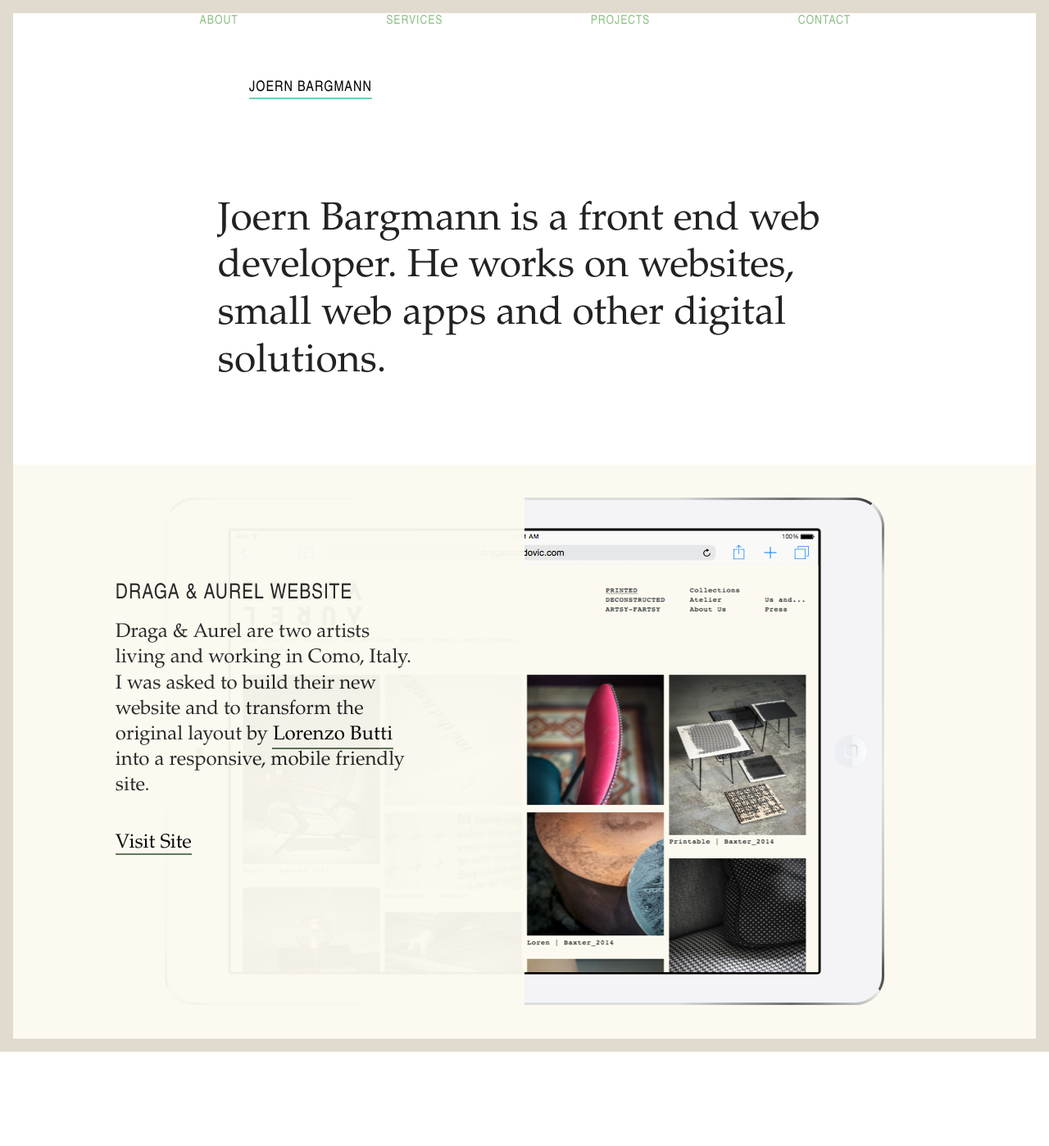
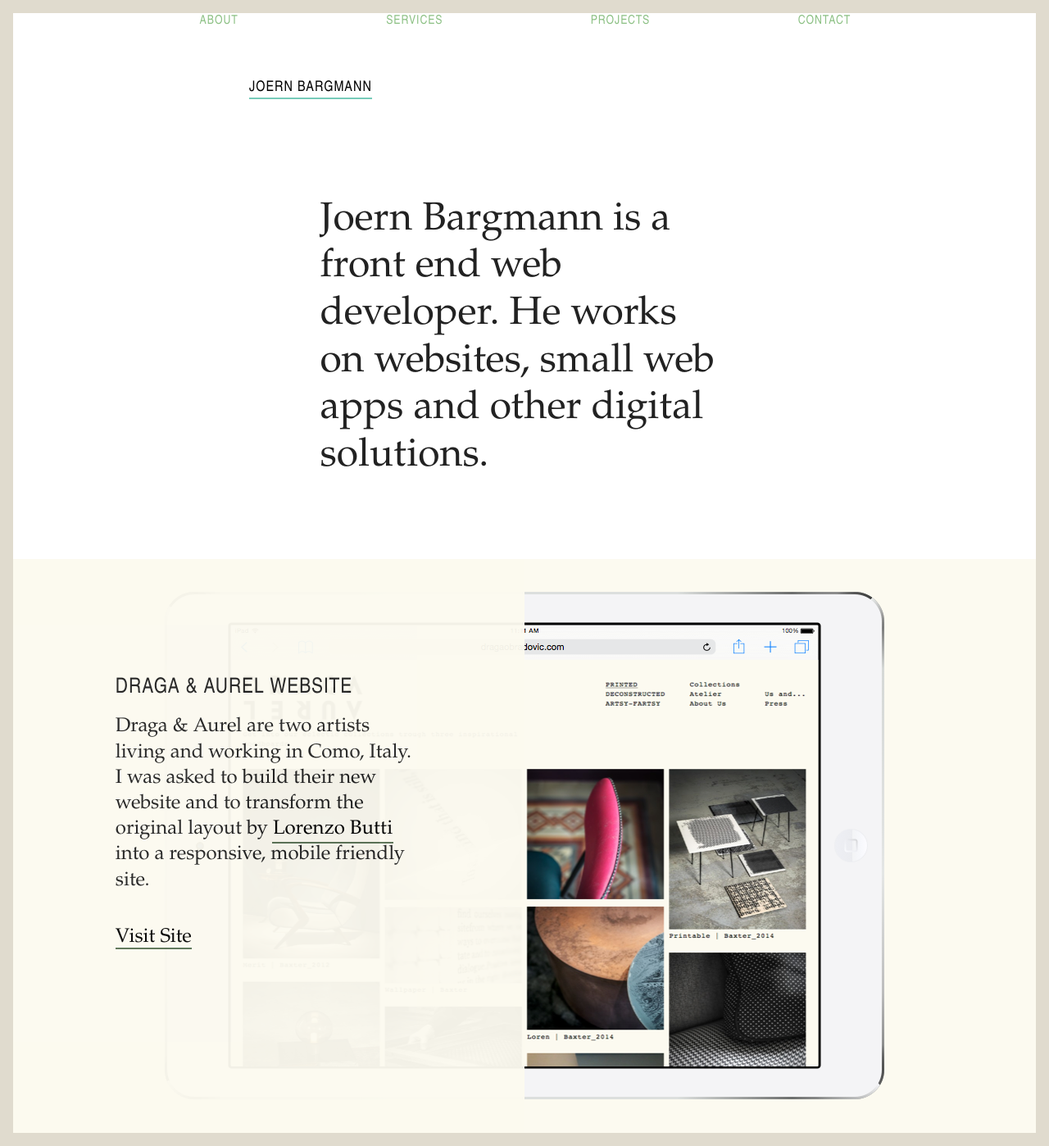
Before and after one commit to joernba/joernba.github.io, a Jekyll site: the page built from index.html, in a window 1280 px wide. Shown: the whole page at 82% size. Built offline with Jekyll 4.4.1, drawn with Linux system fonts in a browser that asks for light colours; before the commit the page ends 1283 px from its top, so only the background shows below that.

Commit message:
optimized text widths
Signed-off-by: Joern Bargmann <joernba@gmail.com>

```diff
--- a/_sass/base/_layout.scss
+++ b/_sass/base/_layout.scss
@@ -23,7 +23,13 @@
 }
 .inner {
   margin: 0 auto;
-  width: 60%;
+  width: 40%;
+  @include media(not-large) {
+    width: 60%;
+  }
+  @include media(mobile-only) {
+    width: 100%;
+  }
 }
 .footer {
   margin-bottom: $border-width;
```
